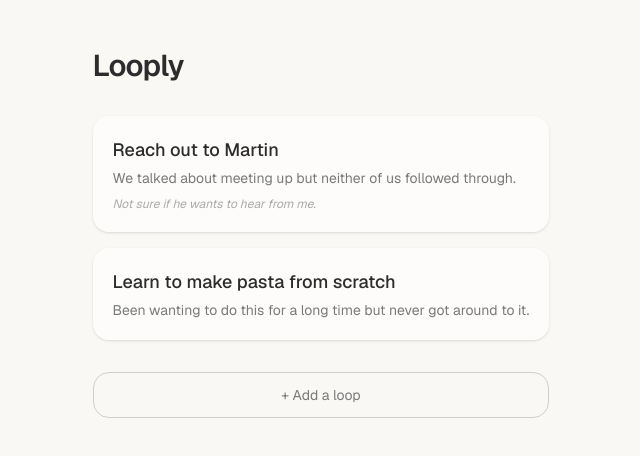
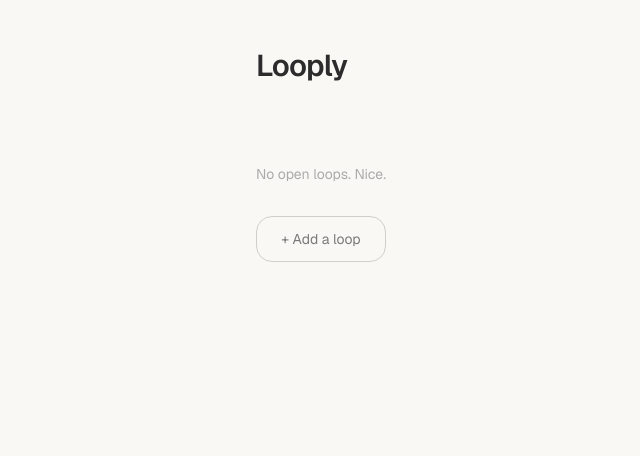
Before and after one commit to NikolaiVFredriksen/Looply, a Next.js app: page / in a window 1280 px wide. Shown: the top 456 px of the page, without its empty margins (319-959 px from the left). Built offline with nearby package versions, Linux system fonts and the light colour scheme.

Commit message:
Addet localstorage

```diff
--- a/app/page.tsx
+++ b/app/page.tsx
@@ -1,6 +1,6 @@
 "use client";
 
-import { useState } from "react";
+import { useState, useEffect } from "react";
 
 type Loop = {
   id: string;
@@ -9,28 +9,21 @@ type Loop = {
   why: string;
 };
 
-const mockLoops: Loop[] = [
-  {
-    id: "1",
-    title: "Reach out to Martin",
-    description:
-      "We talked about meeting up but neither of us followed through.",
-    why: "Not sure if he wants to hear from me.",
-  },
-  {
-    id: "2",
-    title: "Learn to make pasta from scratch",
-    description:
-      "Been wanting to do this for a long time but never got around to it.",
-    why: "",
-  },
-];
-
 export default function Home() {
-  const [loops, setLoops] = useState<Loop[]>(mockLoops);
+  const [loops, setLoops] = useState<Loop[]>([]);
   const [activeId, setActiveId] = useState<string | null>(null);
   const [showModal, setShowModal] = useState(false);
   const [form, setForm] = useState({ title: "", description: "", why: "" });
+
+  useEffect(() => {
+    const saved = localStorage.getItem("loops");
+    if (saved) setLoops(JSON.parse(saved));
+  }, []);
+
+  const save = (updated: Loop[]) => {
+    setLoops(updated);
+    localStorage.setItem("loops", JSON.stringify(updated));
+  };
 
   const handleAdd = () => {
     if (!form.title.trim()) return;
@@ -40,14 +33,34 @@ export default function Home() {
       description: form.description,
       why: form.why,
     };
-    setLoops([...loops, newLoop]);
+    save([...loops, newLoop]);
     setForm({ title: "", description: "", why: "" });
     setShowModal(false);
+  };
+
+  const handleClose = (id: string) => {
+    save(loops.filter((l) => l.id !== id));
+    setActiveId(null);
+  };
+
+  const handleKeep = (id: string) => {
+    setActiveId(null);
+  };
+
+  const handleRelease = (id: string) => {
+    save(loops.filter((l) => l.id !== id));
+    setActiveId(null);
   };
 
   return (
     <main className="min-h-screen px-6 py-12 max-w-lg mx-auto">
       <h1 className="text-3xl font-semibold tracking-tight mb-8">Looply</h1>
+
+      {loops.length === 0 && (
+        <p className="text-sm text-[#AAAAAA] text-center mt-20">
+          No open loops. Nice.
+        </p>
+      )}
 
       <div className="flex flex-col gap-4">
         {loops.map((loop) => {
@@ -66,14 +79,26 @@ export default function Home() {
                 <p className="text-xs text-[#AAAAAA] mt-2 italic">{loop.why}</p>
               )}
               {isActive && (
-                <div className="mt-5 flex items-center justify-between gap-3">
-                  <button className="text-sm text-[#AAAAAA] hover:text-[#7A7A7A] transition-colors">
+                <div
+                  onClick={(e) => e.stopPropagation()}
+                  className="mt-5 flex items-center justify-between gap-3"
+                >
+                  <button
+                    onClick={() => handleKeep(loop.id)}
+                    className="text-sm text-[#AAAAAA] hover:text-[#7A7A7A] transition-colors"
+                  >
                     Keep
                   </button>
-                  <button className="flex-1 bg-[#2C2C2C] text-white text-sm font-medium py-2.5 rounded-xl hover:bg-[#1a1a1a] transition-colors">
+                  <button
+                    onClick={() => handleClose(loop.id)}
+                    className="flex-1 bg-[#2C2C2C] text-white text-sm font-medium py-2.5 rounded-xl hover:bg-[#1a1a1a] transition-colors"
+                  >
                     Close loop
                   </button>
-                  <button className="text-sm text-[#AAAAAA] hover:text-[#7A7A7A] transition-colors">
+                  <button
+                    onClick={() => handleRelease(loop.id)}
+                    className="text-sm text-[#AAAAAA] hover:text-[#7A7A7A] transition-colors"
+                  >
                     Release
                   </button>
                 </div>
@@ -84,18 +109,19 @@ export default function Home() {
       </div>
 
       <button
-        onClick={() => setShowModal(true)}
+        onClick={(e) => {
+          e.stopPropagation();
+          setShowModal(true);
+        }}
         className="mt-8 w-full py-3 rounded-2xl border border-[#2C2C2C]/20 text-sm text-[#7A7A7A] hover:text-[#2C2C2C] hover:border-[#2C2C2C]/40 transition-all"
       >
         + Add a loop
       </button>
 
-      {/* Modal */}
       {showModal && (
         <div className="fixed inset-0 bg-black/20 flex items-end justify-center z-50">
           <div className="bg-[#FAF8F5] w-full max-w-lg rounded-t-3xl p-6 flex flex-col gap-4">
             <h2 className="text-lg font-semibold">New loop</h2>
-
             <input
               type="text"
               placeholder="Title"
@@ -117,7 +143,6 @@ export default function Home() {
               onChange={(e) => setForm({ ...form, why: e.target.value })}
               className="w-full bg-white/60 rounded-xl px-4 py-3 text-sm outline-none placeholder:text-[#AAAAAA] resize-none h-20"
             />
-
             <div className="flex gap-3 mt-2">
               <button
                 onClick={() => setShowModal(false)}
```
